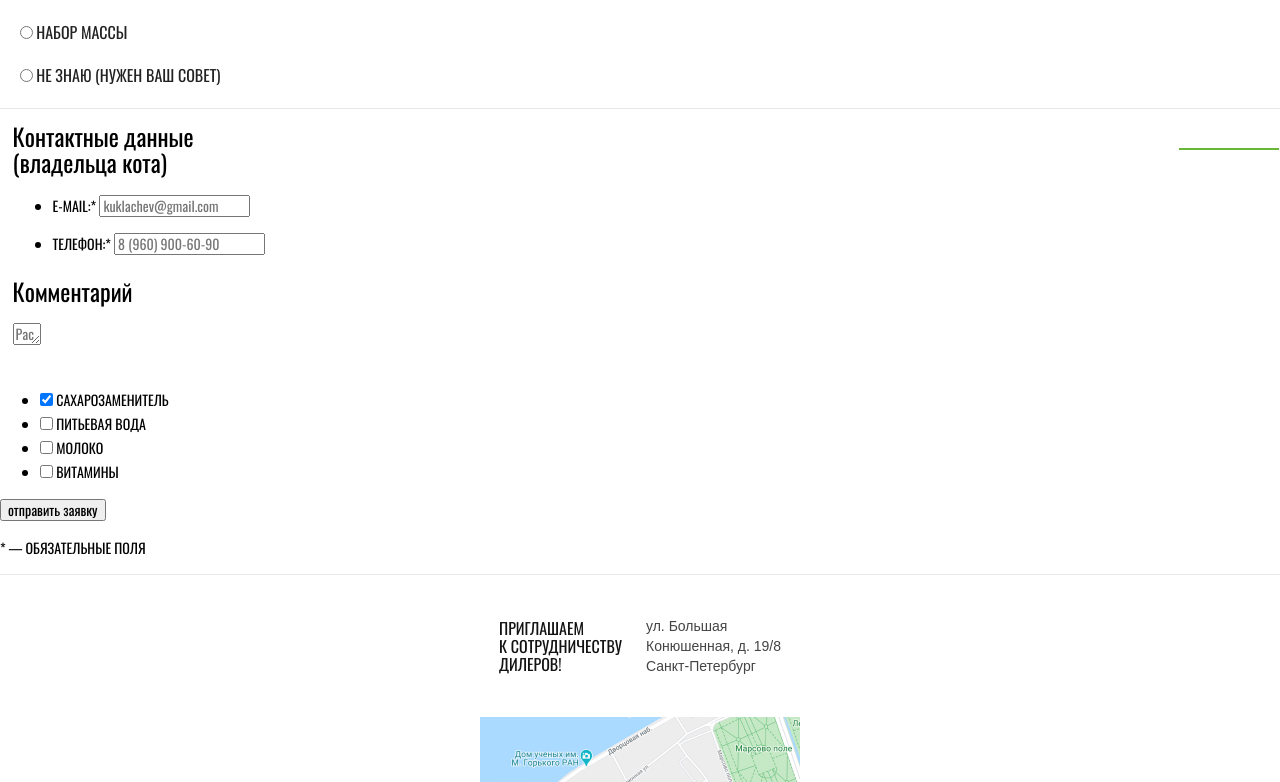
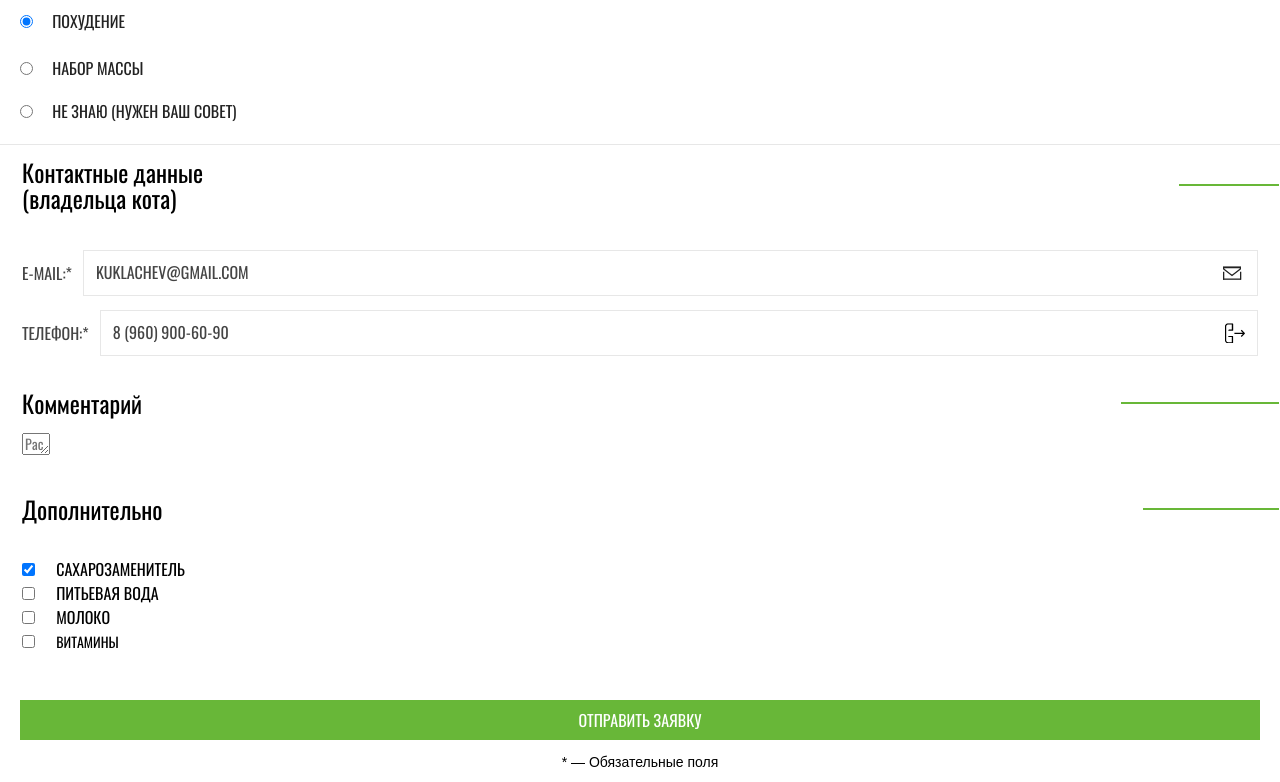
Before and after one commit to EvgenyFirst/prof-front-2-cat-energy, a website: page source/form.html in a window 1280 px wide. Shown: the part 686-1468 px from the top of the page. Drawn offline with nearby package versions, Linux system fonts and the light colour scheme; files that its build step writes are made by us from their sources.

Commit message:
style form

```diff
--- a/source/form.html
+++ b/source/form.html
@@ -135,7 +135,7 @@
               for="filter-advice">Не знаю (Нужен ваш совет)</label>
           </li>
         </ul>
-        <fieldset class="program-eat__block">
+        <fieldset class="program-eat__block program-eat__block-data">
           <legend class="program-eat__block-add">
             Контактные данные<br>
             (владельца кота)
@@ -150,6 +150,7 @@
                   id="owner-email-for-owner" type="email"
                   name="emailOwnerForCat"
                   placeholder="kuklachev@gmail.com" tabindex="0" required>
+                <span class="program-eat__block-ul-li-wrap-input-email"></span>
               </p>
             </li>
             <li class="program-eat__block-ul-li">
@@ -159,19 +160,31 @@
                 <input class="program-eat__block-ul-li-wrap-input"
                   id="owner-tel-for-owner" type="tel" name="phoneOwnerForCat"
                   placeholder="8 (960) 900-60-90" tabindex="0" required>
+                <span class="program-eat__block-ul-li-wrap-input-tel"></span>
               </p>
             </li>
           </ul>
         </fieldset>
-        <fieldset class="program-eat__block">
-          <legend class="program-eat__block-add">Комментарий</legend>
+        <fieldset class="program-eat__block program-eat__block-comment">
+          <legend class="program-eat__block-add">
+            Комментарий
+            <span
+              class="program-eat__block-add-span program-eat__block-add-span-comment"></span>
+          </legend>
           <p class="program-eat__block-add-wrap">
-            <textarea class="program-eat__block-add-wrap-comment" name="infoCat"
+            <textarea class="program-eat__block-add-wrap-comment"
+              name="infoCat"
               id="info-cat" cols="1" rows="1"
               placeholder="Расскажите обо всех повАдках кота"
               tabindex="0"></textarea>
           </p>
         </fieldset>
+        <fieldset class="program-eat__block program-eat__block-add-personal">
+          <legend class="program-eat__block-add">
+            Дополнительно
+            <span
+              class="program-eat__block-add-span program-eat__block-add-span-add-personal"></span>
+          </legend>
           <ul class="program-eat__block-items">
             <li class="program-eat__block-item">
               <input class="program-eat__block-item-input" type="checkbox"
@@ -194,11 +207,13 @@
                 for="option-milk">молоко</label>
             </li>
             <li class>
-            <input class type="checkbox" name="Дополнительные опции: "
+              <input class="program-eat__block-item-input" type="checkbox"
+                name="Дополнительные опции: "
                 id="option-vitamins" value="витамины">
               <label class for="option-vitamins">витамины</label>
             </li>
           </ul>
+        </fieldset>
         <div class="program-eat__block-button">
           <button class="program-eat__block-button-elem" id="button"
             type="submit" tabindex="0">
@@ -210,7 +225,7 @@
         </div>
       </form>
     </section>
-    <section class="adress-company">
+    <section class="adress-company adress-company__form">
       <h2 class="visually-hidden">
         <b>
           <i>
@@ -248,7 +263,7 @@
           width="57" height="53" alt="Местоположение компании на карте">
       </div>
     </section>
-    <footer class="footer-info-company">
+    <footer class="footer-info-company footer-info-company__form">
       <h2 class="visually-hidden">
         <b>
           <i>
--- a/source/sass/blocks/adress-company.scss
+++ b/source/sass/blocks/adress-company.scss
@@ -10,6 +10,10 @@
 }
 
 .adress-company__catalog {
+  background-color: $lighter-grey;
+}
+
+.adress-company__form {
   background-color: $lighter-grey;
 }
 
--- a/source/sass/blocks/footer-info-company.scss
+++ b/source/sass/blocks/footer-info-company.scss
@@ -13,6 +13,14 @@
   padding-right: 20px;
   padding-bottom: 39px;
   padding-left: 20px;
+}
+
+.footer-info-company__catalog {
+  background-color: $lighter-grey;
+}
+
+.footer-info-company__form {
+  background-color: $lighter-grey;
 }
 
 .footer-info-company__wrap {
--- a/source/sass/blocks/program-eat.scss
+++ b/source/sass/blocks/program-eat.scss
@@ -10,7 +10,7 @@
 
   margin-top: 27px;
   margin-right: 20px;
-  margin-bottom: 30px;
+  padding-bottom: 30px;
   margin-left: 20px;
 }
 
@@ -121,6 +121,8 @@
 }
 
 .program-eat__form-ul-option-item-input {
+  margin-right: 16px;
+
   &:hover {
     cursor: pointer;
   }
@@ -141,11 +143,28 @@
 }
 
 .program-eat__block {
-  border-bottom: 1px solid $very-light-grey;
+  border: none;
 }
 
-.program-eat__block {
-  border: none;
+.program-eat__block-data {
+  padding-top: 25px;
+  padding-right: 20px;
+  padding-bottom: 20.57px;
+  padding-left: 20px;
+}
+
+.program-eat__block-comment {
+  padding-top: 3px;
+  padding-right: 20px;
+  padding-bottom: 20.75px;
+  padding-left: 20px;
+}
+
+.program-eat__block-add-personal {
+  padding-top: 2px;
+  padding-right: 20px;
+  padding-bottom: 32px;
+  padding-left: 20px;
 }
 
 .program-eat__block-add {
@@ -174,10 +193,164 @@
   position: absolute;
   right: 0;
 
-  margin-right: -11px;
+  margin-right: -21px;
 
-  width: 100px;
+  width: auto;
+  min-width: 100px;
   min-height: 2px;
 
   background-color: $green-main;
 }
+
+.program-eat__block-add-span-comment {
+  min-width: 158px;
+}
+
+.program-eat__block-add-span-add-personal {
+  min-width: 136px;
+}
+
+.program-eat__block-ul {
+  list-style: none;
+
+  padding-left: 0;
+}
+
+.program-eat__block-ul-li-wrap {
+  display: flex;
+  flex-direction: row;
+  flex-wrap: nowrap;
+  align-items: center;
+
+  position: relative;
+}
+
+.program-eat__block-ul-li-wrap-label {
+  color: $light-black;
+  font-size: 16px;
+  font-family: "Oswald", sans-serif;
+  font-weight: 400;
+  line-height: 18px;
+  letter-spacing: 0;
+
+  min-width: fit-content;
+
+  margin-right: 11px;
+}
+
+.program-eat__block-ul-li-wrap-input {
+  width: 100%;
+  min-width: 176px;
+  min-height: 46px;
+
+  border: 1px solid $very-light-grey;
+
+  &::placeholder {
+    color: $light-black;
+    font-size: 16px;
+    font-family: "Oswald", sans-serif;
+    font-weight: 400;
+    line-height: 18px;
+    letter-spacing: 0;
+    text-transform: uppercase;
+
+    padding-top: 13.45px;
+    padding-right: 51px;
+    padding-bottom: 15.45px;
+    padding-left: 10px;
+  }
+}
+
+.program-eat__block-ul-li-wrap-input-email {
+  display: block;
+
+  position: absolute;
+  right: 16px;
+
+  width: 20px;
+  min-height: 14.05px;
+
+  background-image: url("../../img/icon-email-mobile.svg");
+}
+
+.program-eat__block-ul-li-wrap-input-tel {
+  display: block;
+
+  position: absolute;
+  right: 13px;
+
+  width: 20px;
+  min-height: 20.07px;
+
+  background-image: url("../../img/icon-phone-mobile.svg");
+}
+
+.program-eat__block-items {
+  list-style: none;
+
+  margin-top: 34px;
+
+  padding-left: 0;
+}
+
+.program-eat__block-item-input {
+  margin-right: 18px;
+}
+
+.program-eat__block-item-label {
+  color: $black;
+  font-size: 16px;
+  font-style: normal;
+  text-align: left;
+  font-family: "Oswald", sans-serif;
+  font-weight: 400;
+  line-height: 18px;
+  letter-spacing: 0;
+}
+
+.program-eat__block-button {
+  padding-right: 20px;
+  padding-left: 20px;
+
+  display: flex;
+  flex-wrap: wrap;
+  flex-direction: column;
+  justify-content: center;
+  align-items: center;
+}
+
+.program-eat__block-button-elem {
+  border: none;
+
+  background-color: $green-main;
+
+  width: 100%;
+  min-height: 40px;
+
+  display: flex;
+  justify-content: center;
+  align-items: center;
+
+  margin-top: 0;
+  margin-bottom: 0;
+
+  color: $white;
+  font-size: 16px;
+  text-align: center;
+  font-family: "Oswald", sans-serif;
+  font-weight: 400;
+  line-height: 20px;
+  letter-spacing: 0;
+  text-transform: uppercase;
+}
+
+.program-eat__block-button-p {
+  color: $black;
+  font-size: 14px;
+  text-align: center;
+  font-family: "Arial", sans-serif;
+  font-weight: 400;
+  line-height: 16px;
+  letter-spacing: 0;
+  text-transform: none;
+}
--- a/source/sass/global/variables.scss
+++ b/source/sass/global/variables.scss
@@ -1,7 +1,7 @@
 $black: #000000;
 $lite-black: #121212;
 $light-black: #444444;
-$lighter-black:#222222;
+$lighter-black: #222222;
 $dark-black: #111111;
 $white: #ffffff;
 $lighter-grey: #e6e6e6;
```
Also changed, not shown: source/catalog.html (+3 -2 lines), source/img/icon-email-mobile.svg (added), source/img/icon-phone-mobile.svg (renamed from source/img/icon-phone-moble.svg). Lines whose indentation alone changed are shown as unchanged.
